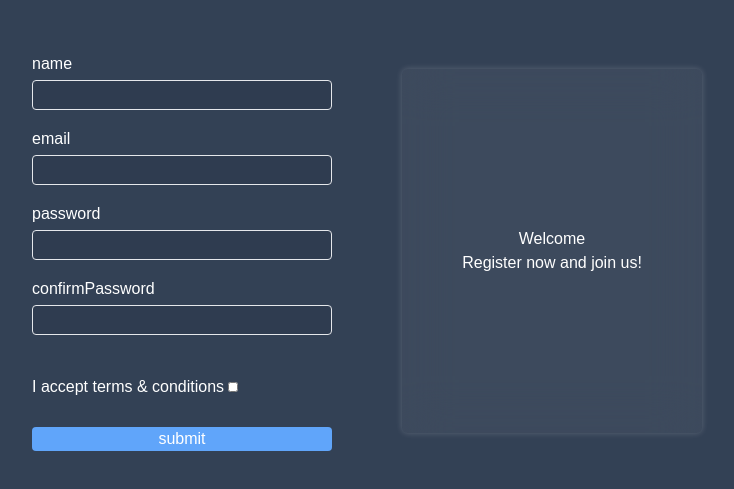
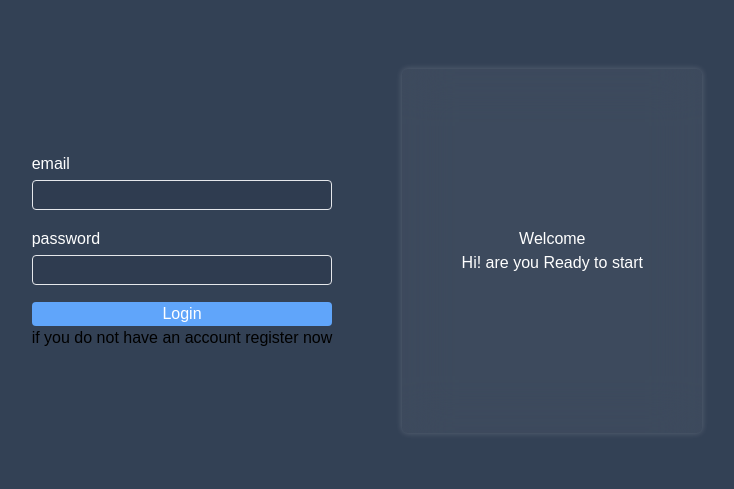
Before and after one commit to mohammadsookhtesaraei/react-formik, a React (Vite) app: page / in a window 1280 px wide. Shown: the part 149-638 px from the top of the page, without its empty margins (308-1042 px from the left). Built offline with nearby package versions, Linux system fonts and the light colour scheme.

Commit message:
create login component and add Its styles

```diff
--- a/src/App.jsx
+++ b/src/App.jsx
@@ -1,10 +1,12 @@
 
+import Login from './components/Login';
 import SingUp from './components/SingUp';
 
 const App = () => {
   return (
     <div>
-      <SingUp/>
+      {/* <SingUp/> */}
+     <Login/>
     </div>
   );
 }
--- /dev/null
+++ b/src/components/Login.jsx
@@ -0,0 +1,31 @@
+
+
+const Login = () => {
+    return (
+        <div className="container flex-center">
+           <form className="form">
+             {/* email */}
+             <div className="box flex-cols">
+              <label className="label" htmlFor="email">email</label>
+              <input className="input" type="email" />
+             </div>
+             {/* password */}
+             <div className="box flex-cols">
+              <label className="label" htmlFor="password">password</label>
+              <input className="input" type="password" />
+             </div>
+              <button className="button" type="submit">Login</button>
+              <div>
+                <p>if you do not have an account register now</p>
+              </div>
+           </form>
+           {/* box right */}
+           <div className="hidden md:flex-center-col boxR">
+            <p className="boxChild">Welcome</p>
+            <span className="boxChild">Hi! are you Ready to start</span>
+           </div>
+        </div>
+    );
+}
+
+export default Login;
--- a/src/components/SingUp.jsx
+++ b/src/components/SingUp.jsx
@@ -35,7 +35,6 @@ const SingUp = () => {
            <div className="hidden md:flex-center-col boxR">
             <p className="boxChild">Welcome</p>
             <span className="boxChild">Register now and join us!</span>
-
            </div>
         </div>
     );
```
